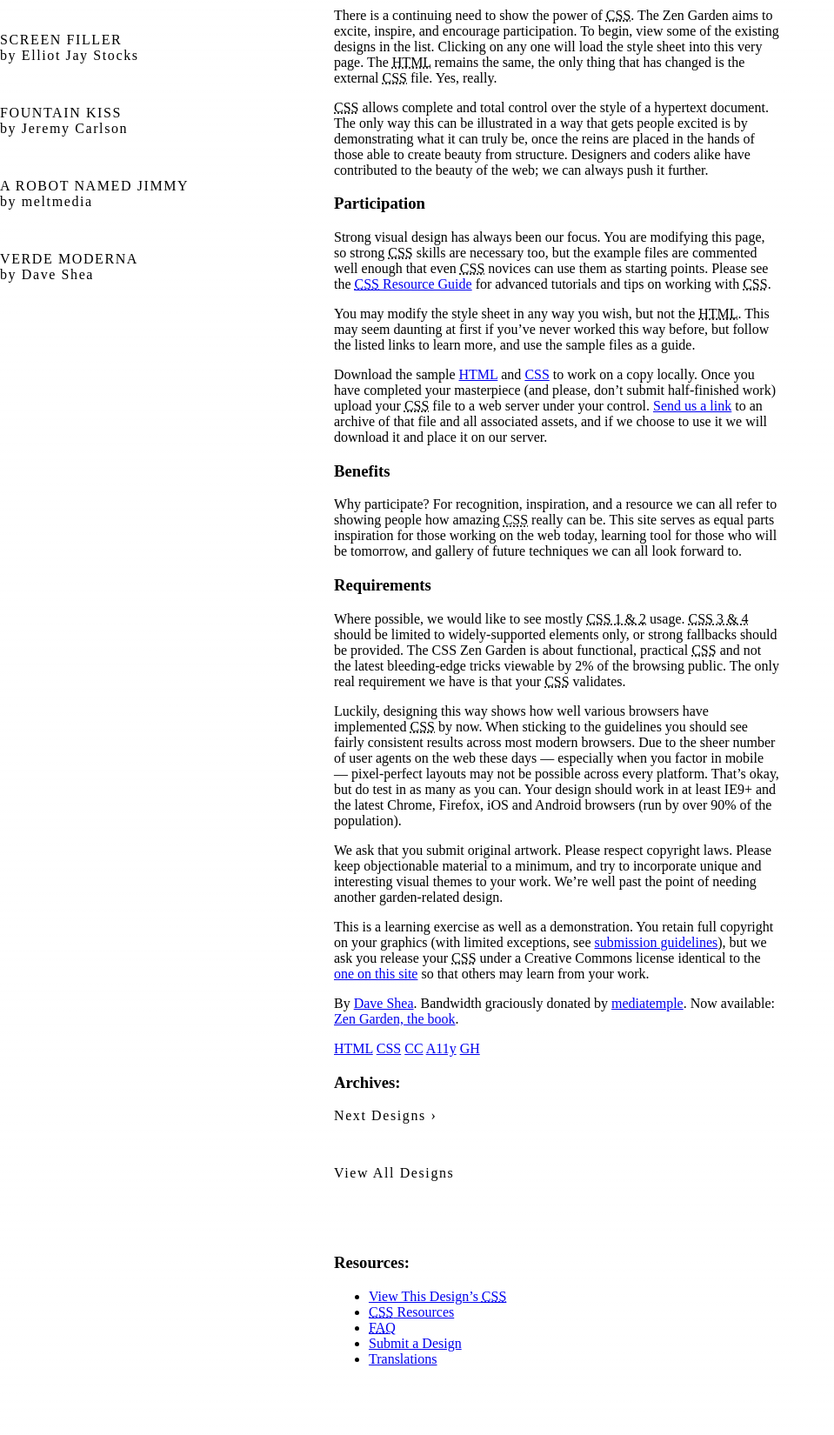
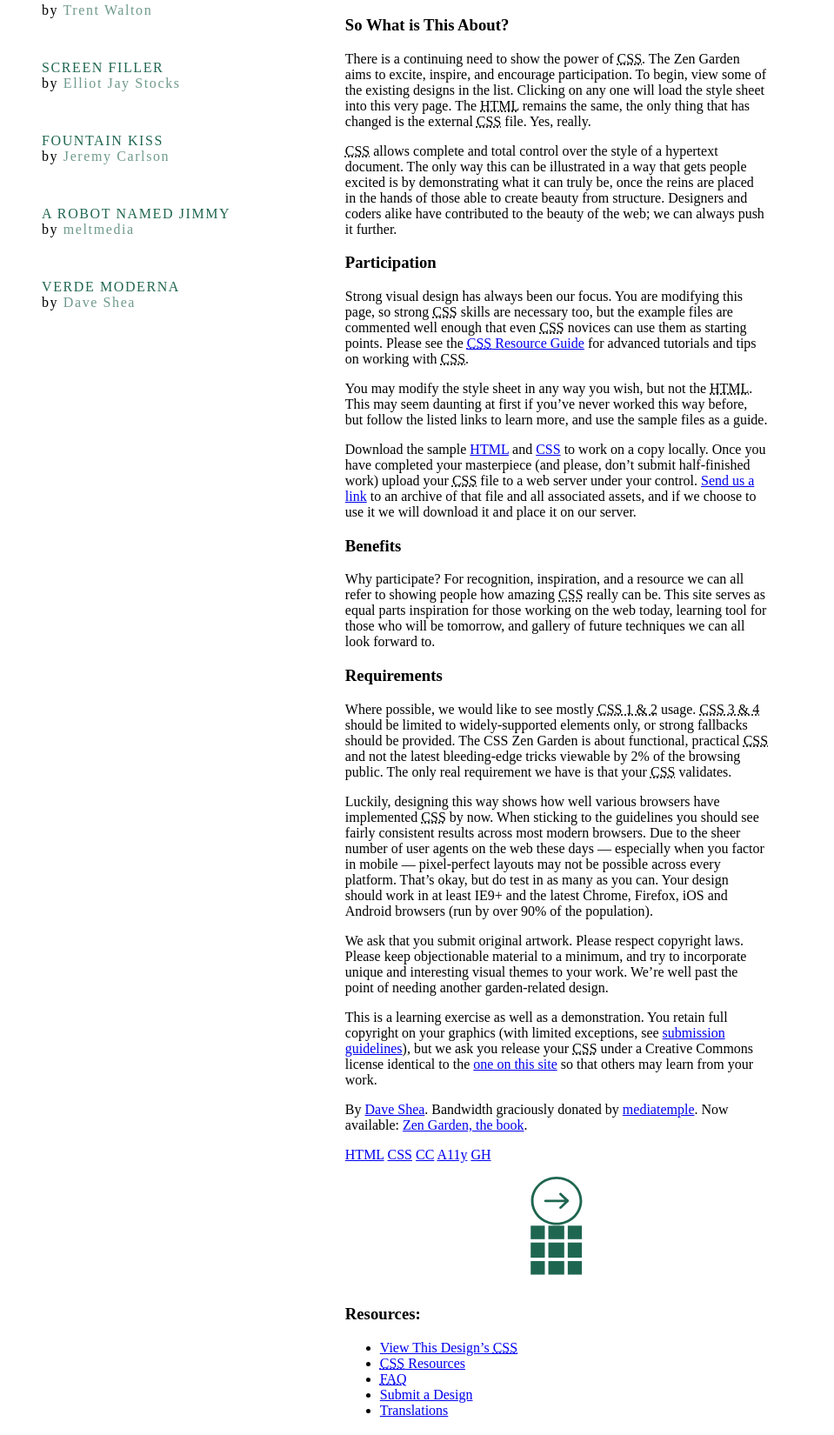
Before and after one commit to alexkev/zen-garden-wdd331, a plain HTML site: page zen-garden/index.html in a window 1280 px wide. Shown: the part 550-2200 px from the top of the page at 87% size, without its empty margins (0-959 px from the left). Drawn offline with Linux system fonts and the light colour scheme.

Commit message:
;) added icons styled footer

```diff
--- a/zen-garden/scss/style.scss
+++ b/zen-garden/scss/style.scss
@@ -9,7 +9,7 @@
 
 /* basic elements */
 
-@import 'partials/_background.scss';
+// @import 'partials/_background.scss';
 @import 'partials/_colors.scss';
 
 html {
@@ -23,6 +23,80 @@
 	background-color: transparent;
 	display: grid;
 	grid-template-columns: auto;
+}
+
+// MAIN STYLES
+.page-wrapper {
+	padding: 2em;
+}
+
+// NAV
+// Should be at
+// the bottom for mobile
+nav ul {
+	display: grid;
+	grid-template-columns: 1fr 1fr;
+	list-style: none;
+	padding-left: 0;
+
+	li {
+		padding: 10px;
+
+		a {
+			text-decoration: none;
+
+			&:nth-child(1)::after {
+				content: "\A";
+				white-space: pre;
+			}
+		}
+	}
+
+}
+
+.select {
+	text-align: center;
+}
+
+.design-name {
+	font-size: 1.2em;
+}
+
+.select,
+.design-name {
+	text-transform: uppercase;
+	color: $color-1;
+}
+
+.designer-name {
+	color: $color-2;
+}
+
+.next,
+.viewall {
+	background-repeat: no-repeat;
+	background-position: center center;
+	background-size: contain;
+	padding: 1.2em;
+	text-align: center;
+
+	a {
+		// display: none;
+		opacity: 0;
+	}
+}
+
+.archives {
+	display: none;
+}
+
+.next {
+	background-image: url('/assets/btn-arrow.svg');
+
+}
+
+.viewall {
+	background-image: url('/assets/btn-view-all.svg');
 }
 
 // NOT MOBILE - 600px or higher
@@ -50,39 +124,42 @@
 		margin-top: 8em;
 		grid-column: 1 / span 1;
 		grid-row: 1 / span 2;
-		// display: flex;
-		// flex-direction: column;
-	}
-}
-
-// Side Nav
-.select,
-.design-name {
-	text-transform: uppercase;
-}
-
-nav ul {
-	list-style: none;
-	padding-left: 0;
-
-	li {
-		color: black;
-		padding-bottom: 3em;
-		letter-spacing: 0.1em;
+		padding-left: 1em;
+		padding-right: 1em;
+		// margin-right: 5em;
 		// display: flex;
 		// flex-direction: column;
 	}
 
-	a {
-		text-decoration: none;
-		color: black;
+	// SIDE NAV
+	.select {
+		text-align: left;
+	}
 
-		&:nth-child(1)::after {
-			content: "\A";
-			white-space: pre;
+	.design-name {
+		font-size: 1em;
+	}
+
+	nav ul {
+		display: flex;
+		flex-direction: column;
+
+		li {
+			padding: 0 0 3em;
+			letter-spacing: 0.1em;
+
+			a {
+				text-decoration: none;
+
+				&:nth-child(1)::after {
+					content: "\A";
+					white-space: pre;
+				}
+			}
 		}
 	}
 }
+
 
 /*
 body {
```
Also changed, not shown: zen-garden/assets/icons/btn-arrow.svg (added), zen-garden/assets/icons/btn-css-icon.svg (added), zen-garden/assets/icons/btn-faq.svg (added), zen-garden/assets/icons/btn-info.svg (added), zen-garden/assets/icons/btn-paper-airplane.svg (added), zen-garden/assets/icons/btn-translation.svg (added), zen-garden/assets/icons/btn-view-all.svg (added), zen-garden/style.css, 1 other file.
